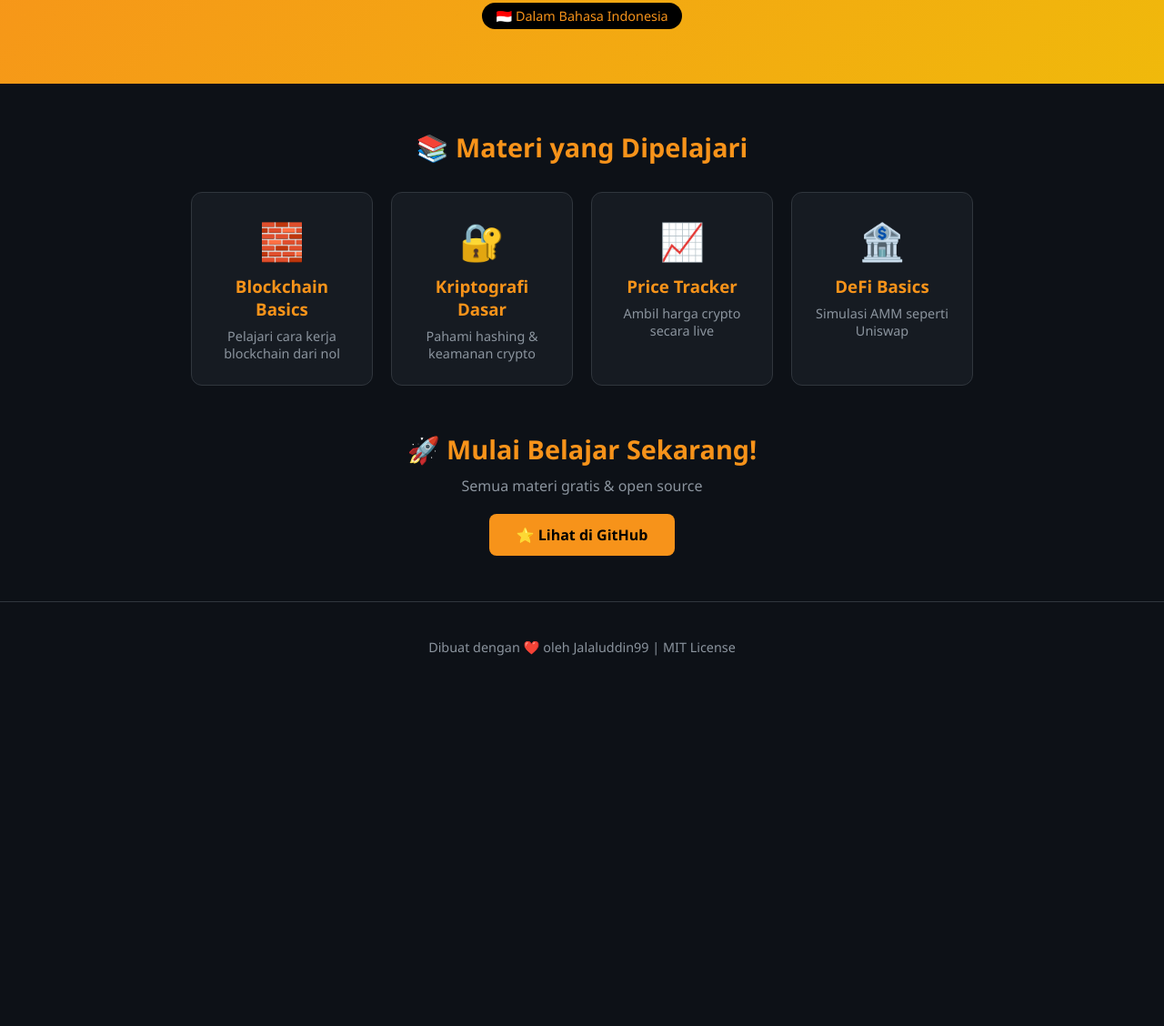
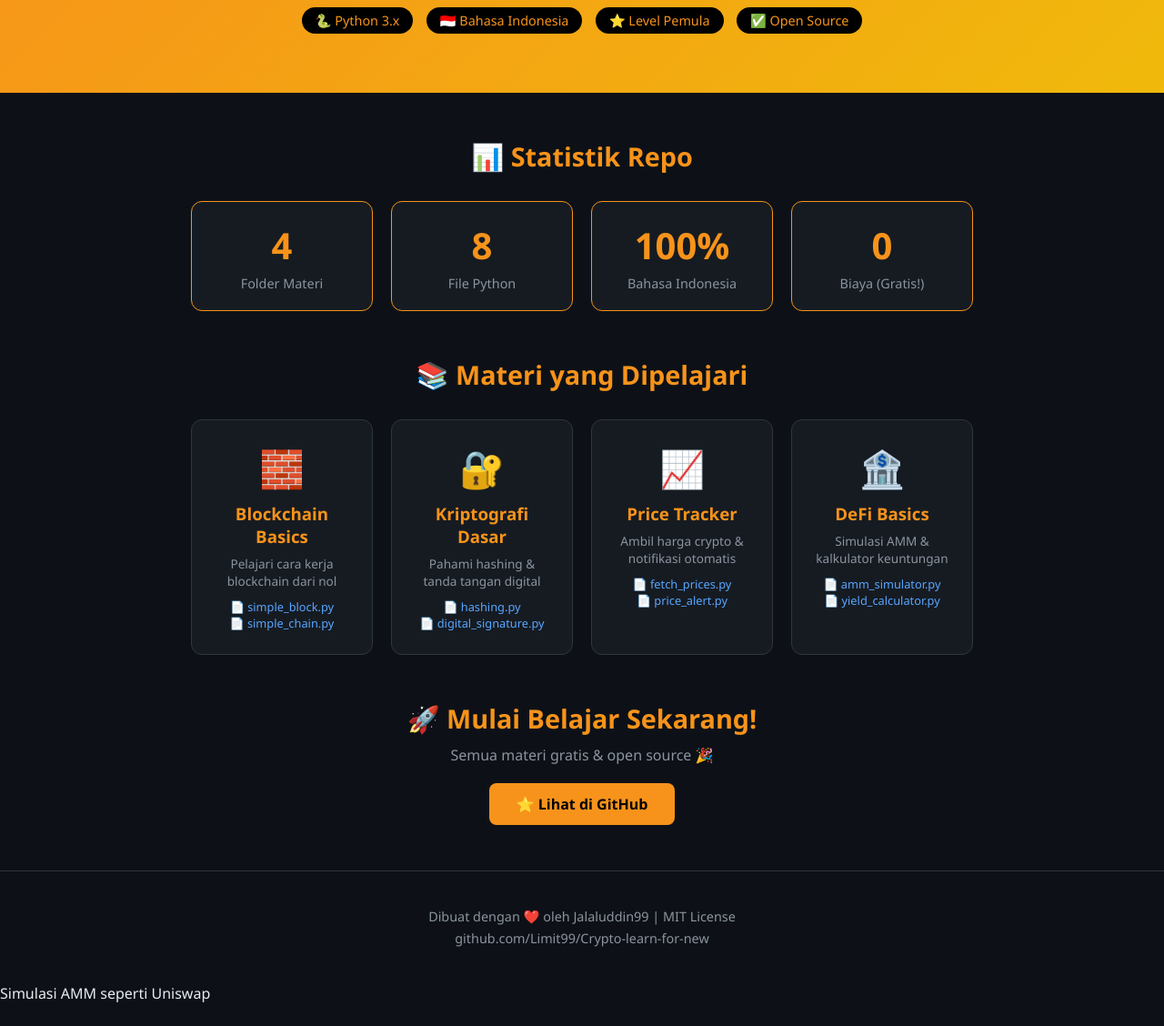
Before and after one commit to Limit99/Crypto-learn-for-new, a plain HTML site: page index.html in a window 1280 px wide. Shown: the part 164-1292 px from the top of the page at 91% size. Before the commit the page ends 925 px from the top, so only its background shows below. Drawn offline with Linux system fonts and the light colour scheme.

Commit message:
Refactor index.html for improved layout and content
Updated layout and content for better presentation and clarity.

```diff
--- a/index.html
+++ b/index.html
@@ -18,19 +18,26 @@
     }
     header h1 { font-size: 2.5em; color: #000; }
     header p { font-size: 1.2em; color: #111; margin-top: 10px; }
+    .badge-container { margin-top: 15px; }
     .badge {
       display: inline-block;
       background: #000;
       color: #f7931a;
       padding: 5px 15px;
       border-radius: 20px;
-      margin-top: 15px;
+      margin: 5px;
       font-size: 0.9em;
     }
     .container {
       max-width: 900px;
       margin: 40px auto;
       padding: 0 20px;
+    }
+    h2 {
+      text-align: center;
+      font-size: 1.8em;
+      margin-top: 50px;
+      color: #f7931a;
     }
     .grid {
       display: grid;
@@ -49,20 +56,34 @@
     .card:hover { transform: translateY(-5px); }
     .card .icon { font-size: 2.5em; margin-bottom: 10px; }
     .card h3 { color: #f7931a; margin-bottom: 8px; }
-    .card p { font-size: 0.9em; color: #8b949e; }
-    h2 {
+    .card p { font-size: 0.85em; color: #8b949e; margin-top: 5px; }
+    .card .files {
+      margin-top: 10px;
+      font-size: 0.8em;
+      color: #58a6ff;
+    }
+    .stats {
+      display: grid;
+      grid-template-columns: repeat(auto-fit, minmax(150px, 1fr));
+      gap: 20px;
+      margin-top: 30px;
+    }
+    .stat-card {
+      background: #161b22;
+      border: 1px solid #f7931a;
+      border-radius: 12px;
+      padding: 20px;
       text-align: center;
-      font-size: 1.8em;
-      margin-top: 50px;
+    }
+    .stat-card .number {
+      font-size: 2.5em;
       color: #f7931a;
+      font-weight: bold;
     }
-    .footer {
-      text-align: center;
-      padding: 40px;
+    .stat-card .label {
+      font-size: 0.9em;
       color: #8b949e;
-      font-size: 0.9em;
-      margin-top: 50px;
-      border-top: 1px solid #30363d;
+      margin-top: 5px;
     }
     .btn {
       display: inline-block;
@@ -73,6 +94,16 @@
       text-decoration: none;
       font-weight: bold;
       margin-top: 20px;
+      transition: opacity 0.2s;
+    }
+    .btn:hover { opacity: 0.8; }
+    .footer {
+      text-align: center;
+      padding: 40px;
+      color: #8b949e;
+      font-size: 0.9em;
+      margin-top: 50px;
+      border-top: 1px solid #30363d;
     }
   </style>
 </head>
@@ -81,31 +112,98 @@
 <header>
   <h1>🪙 Crypto Learn for New</h1>
   <p>Belajar Blockchain & Cryptocurrency dari Nol</p>
-  <span class="badge">🇮🇩 Dalam Bahasa Indonesia</span>
+  <div class="badge-container">
+    <span class="badge">🐍 Python 3.x</span>
+    <span class="badge">🇮🇩 Bahasa Indonesia</span>
+    <span class="badge">⭐ Level Pemula</span>
+    <span class="badge">✅ Open Source</span>
+  </div>
 </header>
 
 <div class="container">
+
+  <!-- Statistik -->
+  <h2>📊 Statistik Repo</h2>
+  <div class="stats">
+    <div class="stat-card">
+      <div class="number">4</div>
+      <div class="label">Folder Materi</div>
+    </div>
+    <div class="stat-card">
+      <div class="number">8</div>
+      <div class="label">File Python</div>
+    </div>
+    <div class="stat-card">
+      <div class="number">100%</div>
+      <div class="label">Bahasa Indonesia</div>
+    </div>
+    <div class="stat-card">
+      <div class="number">0</div>
+      <div class="label">Biaya (Gratis!)</div>
+    </div>
+  </div>
+
+  <!-- Materi -->
   <h2>📚 Materi yang Dipelajari</h2>
   <div class="grid">
     <div class="card">
       <div class="icon">🧱</div>
       <h3>Blockchain Basics</h3>
       <p>Pelajari cara kerja blockchain dari nol</p>
+      <div class="files">
+        📄 simple_block.py<br>
+        📄 simple_chain.py
+      </div>
     </div>
     <div class="card">
       <div class="icon">🔐</div>
       <h3>Kriptografi Dasar</h3>
-      <p>Pahami hashing & keamanan crypto</p>
+      <p>Pahami hashing & tanda tangan digital</p>
+      <div class="files">
+        📄 hashing.py<br>
+        📄 digital_signature.py
+      </div>
     </div>
     <div class="card">
       <div class="icon">📈</div>
       <h3>Price Tracker</h3>
-      <p>Ambil harga crypto secara live</p>
+      <p>Ambil harga crypto & notifikasi otomatis</p>
+      <div class="files">
+        📄 fetch_prices.py<br>
+        📄 price_alert.py
+      </div>
     </div>
     <div class="card">
       <div class="icon">🏦</div>
       <h3>DeFi Basics</h3>
-      <p>Simulasi AMM seperti Uniswap</p>
+      <p>Simulasi AMM & kalkulator keuntungan</p>
+      <div class="files">
+        📄 amm_simulator.py<br>
+        📄 yield_calculator.py
+      </div>
+    </div>
+  </div>
+
+  <!-- Tombol GitHub -->
+  <div style="text-align:center; margin-top: 50px;">
+    <h2>🚀 Mulai Belajar Sekarang!</h2>
+    <p style="color:#8b949e; margin-top:10px;">
+      Semua materi gratis & open source 🎉
+    </p>
+    <a class="btn" href="https://github.com/Limit99/Crypto-learn-for-new">
+      ⭐ Lihat di GitHub
+    </a>
+  </div>
+
+</div>
+
+<div class="footer">
+  <p>Dibuat dengan ❤️ oleh Jalaluddin99 | MIT License</p>
+  <p style="margin-top:5px;">github.com/Limit99/Crypto-learn-for-new</p>
+</div>
+
+</body>
+</html>      <p>Simulasi AMM seperti Uniswap</p>
     </div>
   </div>
 
```
